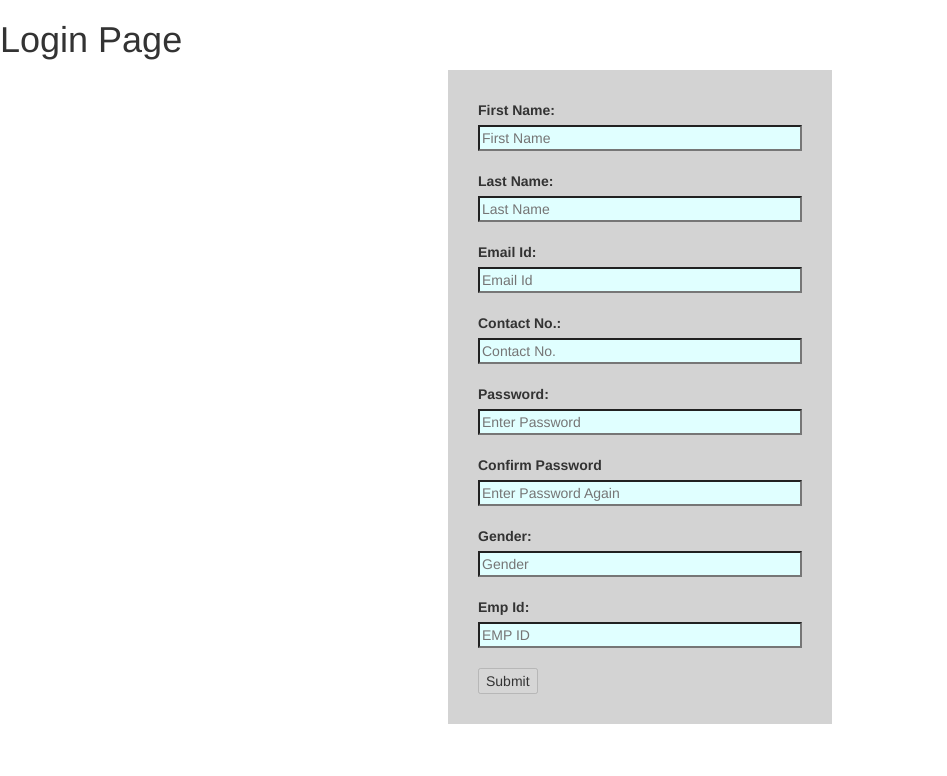
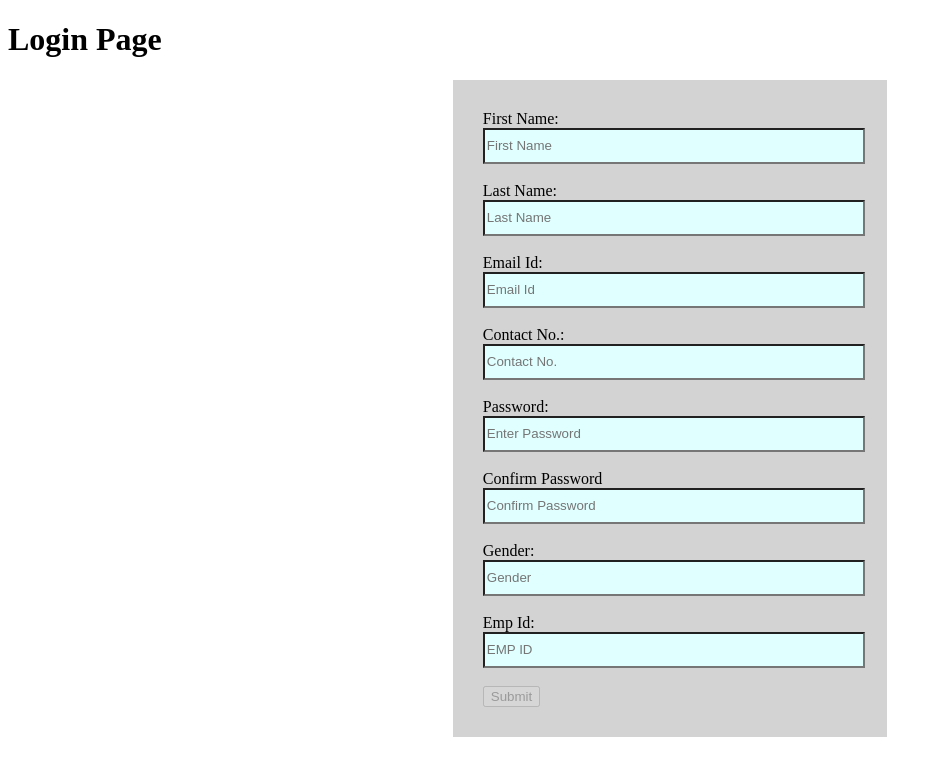
Before and after one commit to rohit-goel/Loginform, an Angular app: page / in a window 1280 px wide. Shown: the top 776 px of the page, without its empty margins (0-947 px from the left). Built offline with nearby package versions, Linux system fonts and the light colour scheme.

Commit message:
8th changes

```diff
--- a/src/app/editformdata/editformdata.component.css
+++ b/src/app/editformdata/editformdata.component.css
@@ -2,6 +2,8 @@
     color: red;
     background-color: lightpink;
     padding: 10px;
+    border: 5px;
+    border-color: red;
 
 }
 
@@ -17,4 +19,11 @@
 .imputfield{
     width: 100%;
     background-color: lightcyan;
+    height: 30px;
 }
+
+
+#imputfield{
+    width: 100%;
+    background-color: lightcyan;
+}
--- a/src/app/editformdata/editformdata.component.html
+++ b/src/app/editformdata/editformdata.component.html
@@ -11,56 +11,65 @@
     <div class="form">
       <label>
         First Name:
-    </label><br />
+      </label>
+      <br />
       <input class="imputfield" type="text" placeholder="First Name" formControlName="firstname">
-      <div class="invalidity" *ngIf="loginForm.controls['firstname'].touched && !loginForm.controls['firstname'].valid">Please Enter the First Name having at least two alphabets.</div>
+      <div class="invalidity" *ngIf="loginForm.controls['firstname'].dirty && !loginForm.controls['firstname'].valid">Please Enter the First Name having at least two alphabets.</div>
       <br />
       <br />
       <label>
         Last Name:
-      </label><br />
+      </label>
+      <br />
       <input class="imputfield" type="text" placeholder="Last Name" formControlName="lastname">
-      <div class="invalidity" *ngIf="loginForm.controls['lastname'].touched && !loginForm.controls['lastname'].valid">Please Enter Valid Name having at least 4 alphabets</div>
+      <div class="invalidity" *ngIf="loginForm.controls['lastname'].dirty && !loginForm.controls['lastname'].valid">Please Enter Valid Name having at least 4 alphabets</div>
       <br />
       <br />
       <label>
         Email Id:
-      </label><br />
+      </label>
+      <br />
       <input class="imputfield" type="text" placeholder="Email Id" formControlName="emailid">
-      <div class="invalidity" *ngIf="loginForm.controls['emailid'].touched && !loginForm.controls['emailid'].valid">Invalid Email</div>
+      <div class="invalidity" *ngIf="loginForm.controls['emailid'].dirty && !loginForm.controls['emailid'].valid">Invalid Email</div>
       <br />
       <br />
       <label>
         Contact No.:
-      </label><br />
+      </label>
+      <br />
       <input class="imputfield" type="text" placeholder="Contact No." formControlName="contact">
-      <div class="invalidity" *ngIf="loginForm.controls['contact'].touched && !loginForm.controls['contact'].valid">Invalid Contact Number</div>
+      <div class="invalidity" *ngIf="loginForm.controls['contact'].dirty && !loginForm.controls['contact'].valid">Enter 10 digit Contact number</div>
       <br />
       <br />
       <label>
         Password:
-      </label><br />
-      <input class="imputfield" type="password" placeholder="Enter Password" formControlName="password">
-      <div class="invalidity" *ngIf="loginForm.controls['password'].touched && !loginForm.controls['password'].valid">Invalid Password</div>
+      </label>
+      <br />
+      <input class="imputfield" [type]="pass" placeholder="Enter Password" formControlName="password" onclick="myFunction()" maxlength="16">
+      <span class="fa fa-eye" *ngIf="loginForm.controls['password'].touched" (mouseup)="hidepassword()" (mousedown)="showpassword()"></span>
+      <div class="invalidity" *ngIf="loginForm.controls['password'].dirty && !loginForm.controls['password'].valid">Contains at least min length 8 in which 1 digit, 1 uppercase, 1 lowercase and 1 special character</div>
       <br />
       <br />
       <label>
         Confirm Password
-      </label><br />
-      <input class="imputfield" type="password" placeholder="Enter Password Again" (keyup)="password_confirmation()" formControlName="confirmpassword">
-      <div class="invalidity" *ngIf="loginForm.controls['confirmpassword'].touched && !loginForm.controls['confirmpassword'].value !== !loginForm.controls['password'].value">Please enter same password</div>
+      </label>
+      <br />
+      <input class="imputfield" type="password" placeholder="Confirm Password" (keyup)="password_confirmation()" formControlName="confirmpassword">
+      <div class="invalidity" *ngIf="loginForm.controls['confirmpassword'].touched && loginForm.controls['confirmpassword'].value != loginForm.controls['password'].value">Please enter same password</div>
       <br />
       <br />
       <label>
         Gender:
-      </label><br />
-      <input class="imputfield" type="text" placeholder="Gender" formControlName="gender">
-      <div class="invalidity" *ngIf="loginForm.controls['gender'].touched && !loginForm.controls['gender'].valid">Enter gender as: M/F/O</div>
+      </label>
+      <br />
+      <input class="imputfield" type="text" placeholder="Gender" formControlName="gender" maxlength="1">
+      <div class="invalidity" *ngIf="loginForm.controls['gender'].touched && !loginForm.controls['gender'].valid">Enter gender as: M/F/O/m/f/o</div>
       <br />
       <br />
       <label>
         Emp Id:
-      </label><br />
+      </label>
+      <br />
       <input class="imputfield" type="text" placeholder="EMP ID" formControlName="empid">
       <div class="invalidity" *ngIf="loginForm.controls['empid'].touched && !loginForm.controls['empid'].valid">Enter Valid Employee id</div>
       <br />
--- a/src/app/editformdata/editformdata.component.ts
+++ b/src/app/editformdata/editformdata.component.ts
@@ -11,41 +11,50 @@ import { FormserviceService } from '../formservice.service';
 export class EditformdataComponent implements OnInit {
   loginForm: FormGroup
   data;
-  passwordvalidation="";
-  password_confirmation() {
-    if (this.loginForm.value.password !== this.loginForm.value.confirmpassword) {
-    }
-    else {
-      return true;
-    }
-  }
+  passwordvalidation = "";
+
   loginform() {
-    this.data=this.loginForm.value;
+    this.data = this.loginForm.value;
     this.formservice.setMethod(this.data);
     this.routes.navigate(["/viewdata"]);
+    this.loginForm.patchValue({ firstname: this.data.firstname });
   }
 
-  constructor(private formservice : FormserviceService,private routes: Router) {
+  pass = "password";
+
+  showpassword() {
+    this.pass = "text";
+  }
+  hidepassword() {
+    this.pass = "password";
+  }
+
+  constructor(private formservice: FormserviceService, private routes: Router) {
     this.loginForm = new FormGroup({
-      firstname: new FormControl('', [Validators.required, Validators.pattern('[a-zA-Z ]*'),Validators.minLength(2)]),
-      lastname: new FormControl('', [Validators.required, Validators.pattern('[a-zA-Z ]*'),Validators.minLength(4)]),
-      emailid: new FormControl('', [Validators.required, Validators.email,Validators.pattern('^[_a-z0-9]+(\.[_a-z0-9]+)*@[a-z0-9-]+(\.[a-z0-9-]+)*(\.[a-z]{2,4})$')]),
+      firstname: new FormControl('', [Validators.required, Validators.pattern('[a-zA-Z ]*'), Validators.minLength(2)]),
+      lastname: new FormControl('', [Validators.required, Validators.pattern('[a-zA-Z ]*'), Validators.minLength(4)]),
+      emailid: new FormControl('', [Validators.required, Validators.email]),
       contact: new FormControl('', [Validators.required, Validators.minLength(10), Validators.maxLength(10), Validators.pattern('[0-9]*')]),
-      password: new FormControl('', [Validators.required, Validators.minLength(8), Validators.maxLength(20),Validators.pattern('')]),
-      gender: new FormControl('', [Validators.required, Validators.pattern('[a-zA-Z ]*')]),
+      password: new FormControl('', [Validators.required, Validators.pattern('^(?=.*?[A-Z])(?=.*?[a-z])(?=.*?[0-9])(?=.*?[#?!@$%^&*-]).{8,}$')]),
+      gender: new FormControl('', [Validators.required, Validators.pattern('[m/f/o/M/F/O ]*')]),
       confirmpassword: new FormControl('', [Validators.required]),
       empid: new FormControl('', [Validators.required, Validators.minLength(4), Validators.maxLength(4)])
     });
 
   }
   ngOnInit() {
-    if(this.routes.url=='/editdata') {
-      this.loginForm.patchValue
-      {
-
-      }
-
+    if (this.routes.url == '/editdata') {
+      let datashow = this.formservice.getMethod();
+      this.loginForm.patchValue({
+        firstname: datashow.firstname,
+        lastname: datashow.lastname,
+        emailid: datashow.emailid,
+        contact: datashow.contact,
+        password: datashow.password,
+        confirmpassword: datashow.confirmpassword,
+        gender: datashow.gender,
+        empid: datashow.empid
+      });
     }
   }
-
 }
--- a/src/app/viewformdata/viewformdata.component.ts
+++ b/src/app/viewformdata/viewformdata.component.ts
@@ -10,11 +10,13 @@ import { FormserviceService } from '../formservice.service';
 
 export class ViewformdataComponent implements OnInit {
   show;
-  constructor( private formservice:FormserviceService,private routes:Router) {
-    this.show=formservice.getMethod();
+  constructor(private formservice: FormserviceService, private routes: Router) {
+    this.show = formservice.getMethod();
   }
   ngOnInit() {
+
   }
+
   backtoedit() {
     this.routes.navigate(["/editdata"]);
   }
--- a/src/index.html
+++ b/src/index.html
@@ -7,8 +7,7 @@
 
   <meta name="viewport" content="width=device-width, initial-scale=1">
   <link rel="icon" type="image/x-icon" href="favicon.ico">
-  <link rel="stylesheet" href="https://maxcdn.bootstrapcdn.com/bootstrap/3.3.7/css/bootstrap.min.css">
-
+  <link rel="stylesheet" href="https://use.fontawesome.com/releases/v5.2.0/css/all.css" integrity="sha384-hWVjflwFxL6sNzntih27bfxkr27PmbbK/iSvJ+a4+0owXq79v+lsFkW54bOGbiDQ" crossorigin="anonymous">
 </head>
 <body>
   <app-root></app-root>
```
Lines whose indentation alone changed are shown as unchanged.
